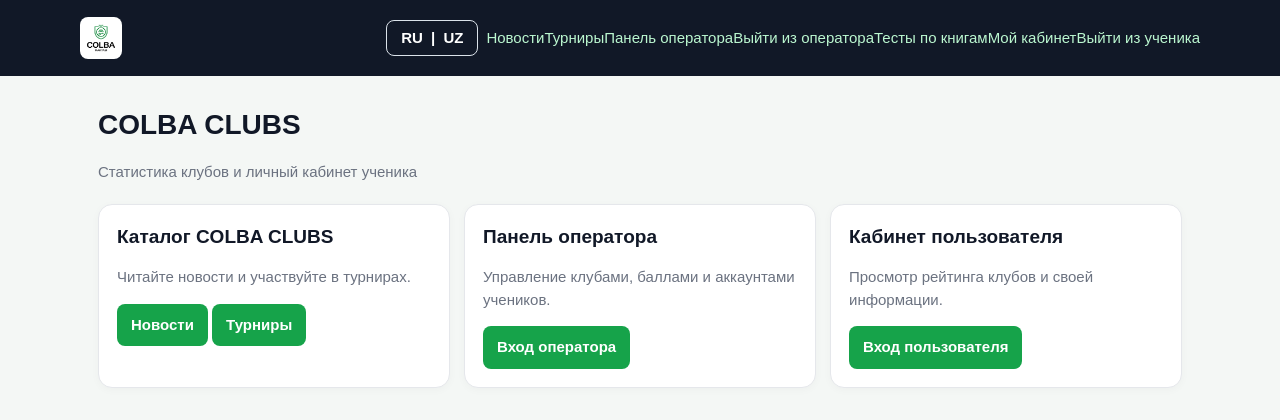
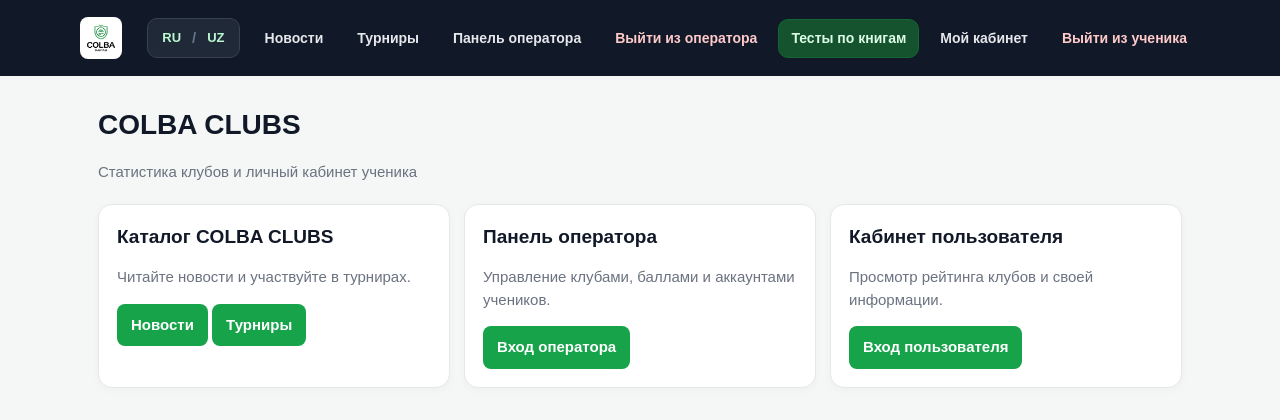
Before and after one commit to zerolyte/COLBA-CLUBS, a Flask app: page / in a window 1280 px wide. Shown: the top 420 px of the page. Run offline with Flask 3, Linux system fonts and the light colour scheme; the visitor is signed in with stand-in values (Sample User, id 1); some libraries are stand-ins or nearby versions.

Commit message:
Add files via upload

```diff
--- a/static/style.css
+++ b/static/style.css
@@ -19,3 +19,27 @@ button:hover,.btn:hover{background:var(--gd)}.secondary{background:white;color:v
 @media(max-width:650px){.grid{grid-template-columns:1fr}.formgrid{grid-template-columns:1fr}header{padding:14px 18px}}
 
 .lang-switch{display:inline-block;padding:6px 10px;border:1px solid #dbe2ea;border-radius:8px;margin-right:8px;font-weight:700}.lang-switch a{color:inherit;text-decoration:none;padding:2px 4px}
+
+/* Modern responsive navigation */
+header{flex-wrap:wrap;align-items:center}
+.main-nav{display:flex;align-items:center;justify-content:flex-end;gap:8px;flex-wrap:wrap}
+.main-nav .nav-link{display:inline-flex;align-items:center;justify-content:center;min-height:38px;padding:8px 12px;border:1px solid transparent;border-radius:10px;color:#e5e7eb;font-size:14px;font-weight:700;white-space:nowrap;transition:background .18s ease,border-color .18s ease,color .18s ease}
+.main-nav .nav-link:hover{background:#263449;border-color:#3b4b63;color:#fff}
+.main-nav .nav-highlight{background:#14532d;color:#dcfce7;border-color:#166534}
+.main-nav .nav-highlight:hover{background:#166534}
+.main-nav .nav-exit{color:#fecaca}
+.main-nav .nav-exit:hover{background:#451a1a;border-color:#7f1d1d;color:#fff}
+.lang-switch{display:inline-flex;align-items:center;gap:7px;margin:0 4px 0 0;padding:7px 10px;border:1px solid #374151;border-radius:10px;background:#1f2937;color:#e5e7eb}
+.lang-switch a{color:#bbf7d0;font-size:13px;font-weight:800}
+.lang-switch a:hover{color:#fff}
+.lang-divider{color:#64748b}
+@media(max-width:850px){
+  header{align-items:flex-start}
+  .main-nav{width:100%;justify-content:flex-start;gap:7px}
+}
+@media(max-width:520px){
+  header{padding:14px 14px}
+  .main-nav{gap:6px}
+  .main-nav .nav-link{min-height:36px;padding:7px 9px;font-size:13px}
+  .lang-switch{min-height:36px;padding:6px 9px}
+}
--- a/templates/base.html
+++ b/templates/base.html
@@ -1 +1,14 @@
-<!doctype html><html lang="{{ 'uz' if current_language == 'uz' else 'ru' }}"><head><meta charset="utf-8"><meta name="viewport" content="width=device-width,initial-scale=1"><title>COLBA CLUBS</title><link rel="stylesheet" href="{{ url_for('static',filename='style.css') }}"></head><body><header><div class="brand"><img src="{{ url_for('static',filename='colba-logo.png') }}" alt="COLBA Maktabi" class="brand-logo"><span class="brand-name">COLBA CLUBS</span></div><nav><span class="lang-switch"><a href="{{ url_for('set_language', lang='ru') }}">RU</a> | <a href="{{ url_for('set_language', lang='uz') }}">UZ</a></span><a href="{{ url_for('news_catalog') }}">{{ _('Новости') }}</a><a href="{{ url_for('tournaments_catalog') }}">{{ _('Турниры') }}</a>{% if session.get('operator_id') %}<a href="{{ url_for('operator_dashboard') }}">{{ _('Панель оператора') }}</a><a href="{{ url_for('operator_logout') }}">{{ _('Выйти из оператора') }}</a>{% endif %}{% if session.get('user_id') %}<a href="{{ url_for('book_quizzes') }}">{{ 'Kitob testlari' if current_language == 'uz' else 'Тесты по книгам' }}</a><a href="{{ url_for('user_dashboard') }}">{{ _('Мой кабинет') }}</a><a href="{{ url_for('user_logout') }}">{{ _('Выйти из ученика') }}</a>{% endif %}</nav></header>{% with messages=get_flashed_messages() %}{% if messages %}<div class="wrap">{% for m in messages %}<div class="flash">{{m}}</div>{% endfor %}</div>{% endif %}{% endwith %}{% block body %}{% endblock %}</body></html>
+<!doctype html><html lang="{{ 'uz' if current_language == 'uz' else 'ru' }}"><head><meta charset="utf-8"><meta name="viewport" content="width=device-width,initial-scale=1"><title>COLBA CLUBS</title><link rel="stylesheet" href="{{ url_for('static',filename='style.css') }}"></head><body><header><div class="brand"><img src="{{ url_for('static',filename='colba-logo.png') }}" alt="COLBA Maktabi" class="brand-logo"><span class="brand-name">COLBA CLUBS</span></div><nav class="main-nav">
+<span class="lang-switch"><a href="{{ url_for('set_language', lang='ru') }}">RU</a><span class="lang-divider">/</span><a href="{{ url_for('set_language', lang='uz') }}">UZ</a></span>
+<a class="nav-link" href="{{ url_for('news_catalog') }}">{{ _('Новости') }}</a>
+<a class="nav-link" href="{{ url_for('tournaments_catalog') }}">{{ _('Турниры') }}</a>
+{% if session.get('operator_id') %}
+<a class="nav-link" href="{{ url_for('operator_dashboard') }}">{{ _('Панель оператора') }}</a>
+<a class="nav-link nav-exit" href="{{ url_for('operator_logout') }}">{{ _('Выйти из оператора') }}</a>
+{% endif %}
+{% if session.get('user_id') %}
+<a class="nav-link nav-highlight" href="{{ url_for('book_quizzes') }}">{{ 'Kitob testlari' if current_language == 'uz' else 'Тесты по книгам' }}</a>
+<a class="nav-link" href="{{ url_for('user_dashboard') }}">{{ _('Мой кабинет') }}</a>
+<a class="nav-link nav-exit" href="{{ url_for('user_logout') }}">{{ _('Выйти из ученика') }}</a>
+{% endif %}
+</nav></header>{% with messages=get_flashed_messages() %}{% if messages %}<div class="wrap">{% for m in messages %}<div class="flash">{{m}}</div>{% endfor %}</div>{% endif %}{% endwith %}{% block body %}{% endblock %}</body></html>
```
